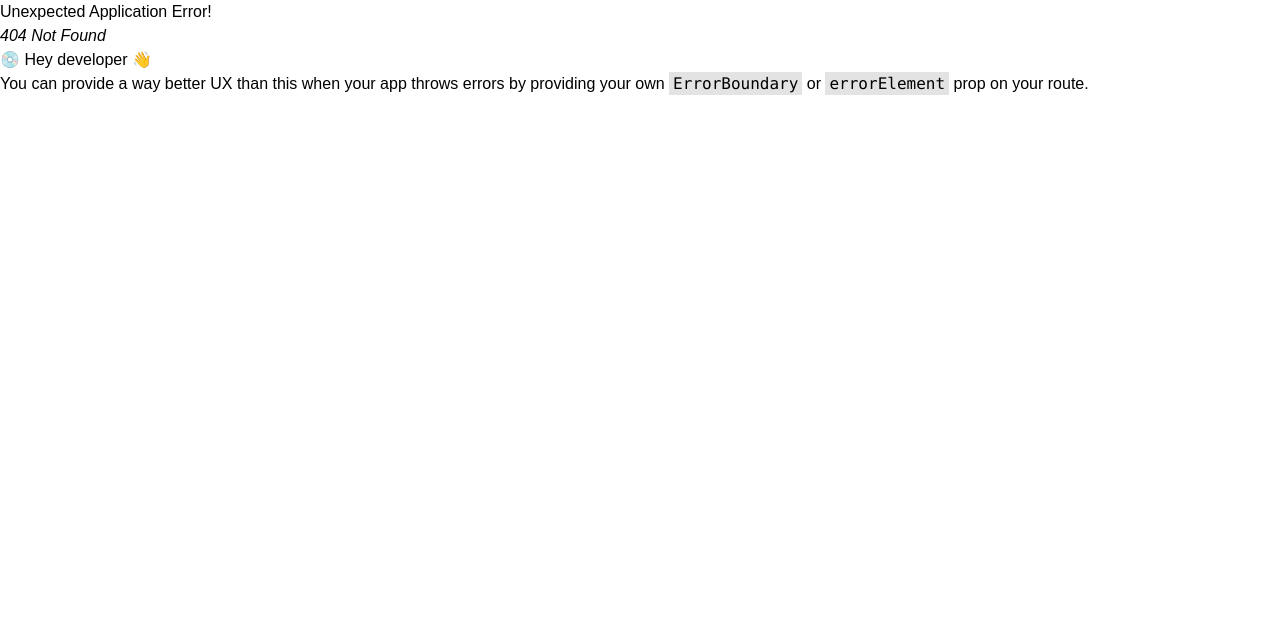
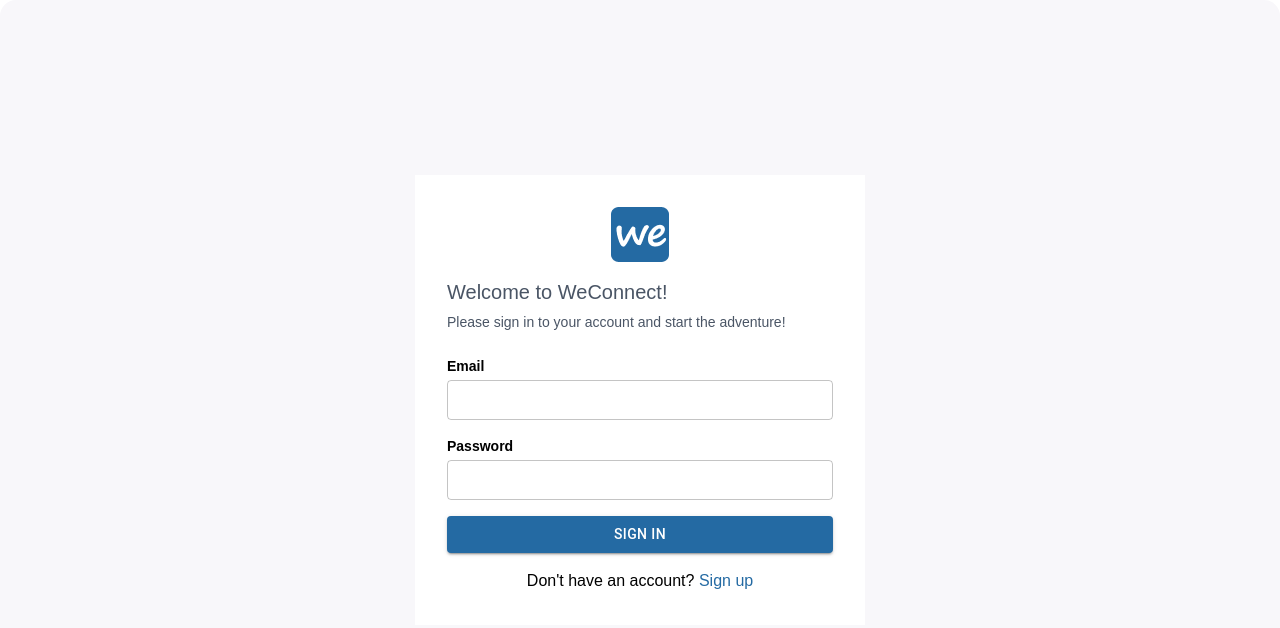
Before and after one commit to ngthcuong/WeConnect-app, a React (Vite) app: page /login in a window 1280 px wide. Before the commit this address had no page. Shown: the top 628 px of the page. Built offline with nearby package versions, Linux system fonts and the light colour scheme.

Commit message:
refactor: reorganize authentication pages and update routing structure

```diff
--- /dev/null
+++ b/src/pages/auth/LoginPage.jsx
@@ -0,0 +1,44 @@
+import FormField from "@components/FormField";
+import TextInput from "@components/FormInputs/TextInput";
+import { Button } from "@mui/material";
+import React from "react";
+import { useForm } from "react-hook-form";
+import { Link } from "react-router-dom";
+
+const LoginPage = () => {
+  const { control } = useForm();
+  return (
+    <div>
+      <p className="my-1.5 text-xl text-gray-600">Welcome to WeConnect!</p>
+      <p className="text-sm text-gray-600">
+        Please sign in to your account and start the adventure!
+      </p>
+      <form className="mt-6 flex flex-col gap-4">
+        <FormField
+          Component={TextInput}
+          name={"email"}
+          control={control}
+          label={"Email"}
+        />
+        <FormField
+          Component={TextInput}
+          name={"password"}
+          control={control}
+          label={"Password"}
+          type={"password"}
+        />
+        <Button variant="contained" color="primary">
+          Sign in
+        </Button>
+      </form>
+      <p className="mt-4 text-center">
+        Don't have an account?{" "}
+        <Link className="text-[#246AA3]" to={"/register"}>
+          Sign up
+        </Link>
+      </p>
+    </div>
+  );
+};
+
+export default LoginPage;
--- a/src/pages/RegisterPage.jsx
+++ b/src/pages/auth/RegisterPage.jsx
@@ -10,7 +10,6 @@ const RegisterPage = () => {
 
   return (
     <div>
-      <p className="text-center text-2xl font-bold">Register</p>
       <p className="my-1.5 text-xl text-gray-600">Adventure starts here</p>
       <p className="text-sm text-gray-600">
         Make your app management easy and fun!
--- a/tailwind.config.js
+++ b/tailwind.config.js
@@ -11,6 +11,9 @@ export default {
           100: "#4B465C",
           200: "#F8F7FA",
         },
+        primary: {
+          DEFAULT: "#246AA3",
+        },
       },
     },
   },
```
Also changed, not shown: src/main.jsx (+8 -3 lines), src/pages/auth/AuthLayout.jsx (renamed from src/pages/AuthLayout.jsx).
